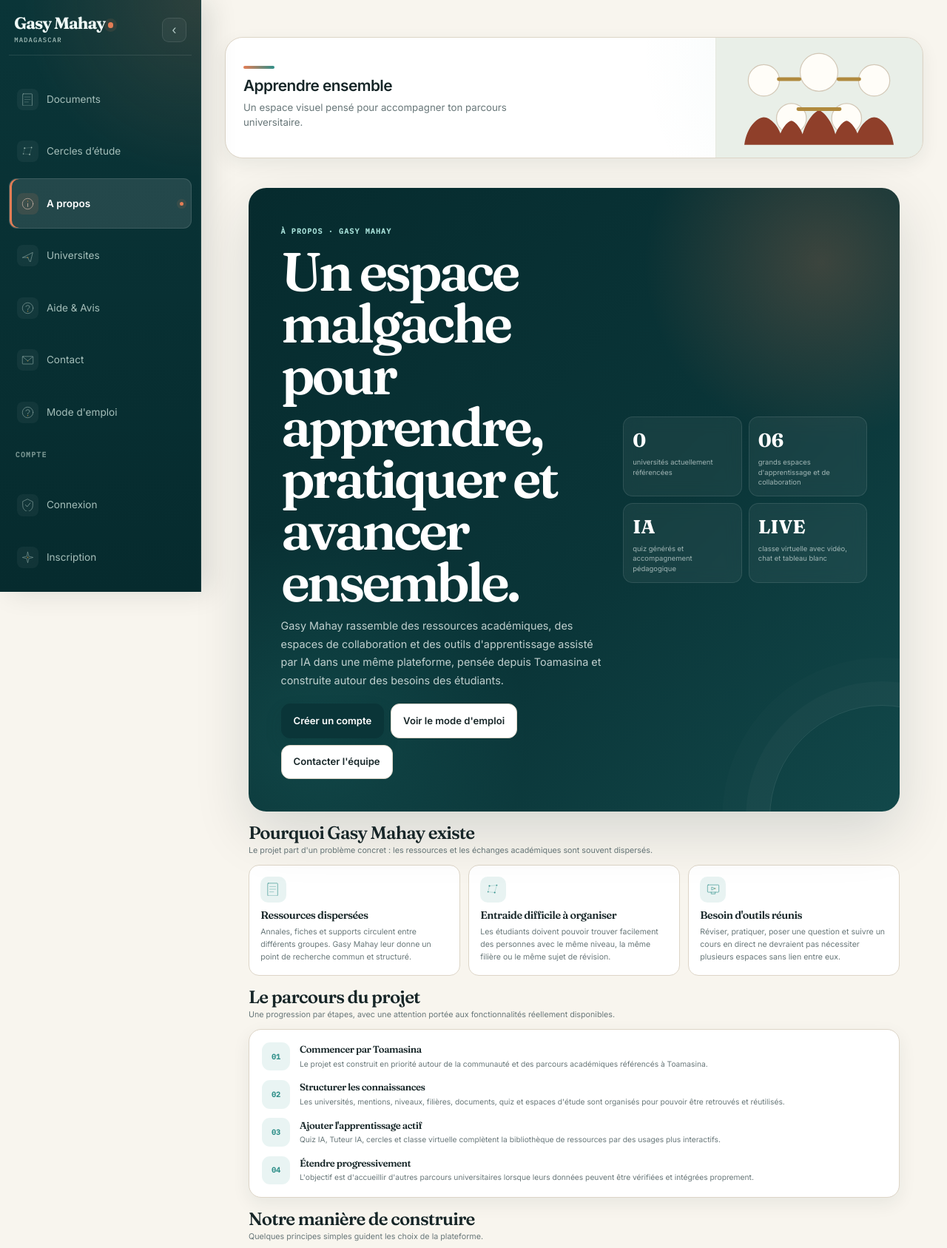
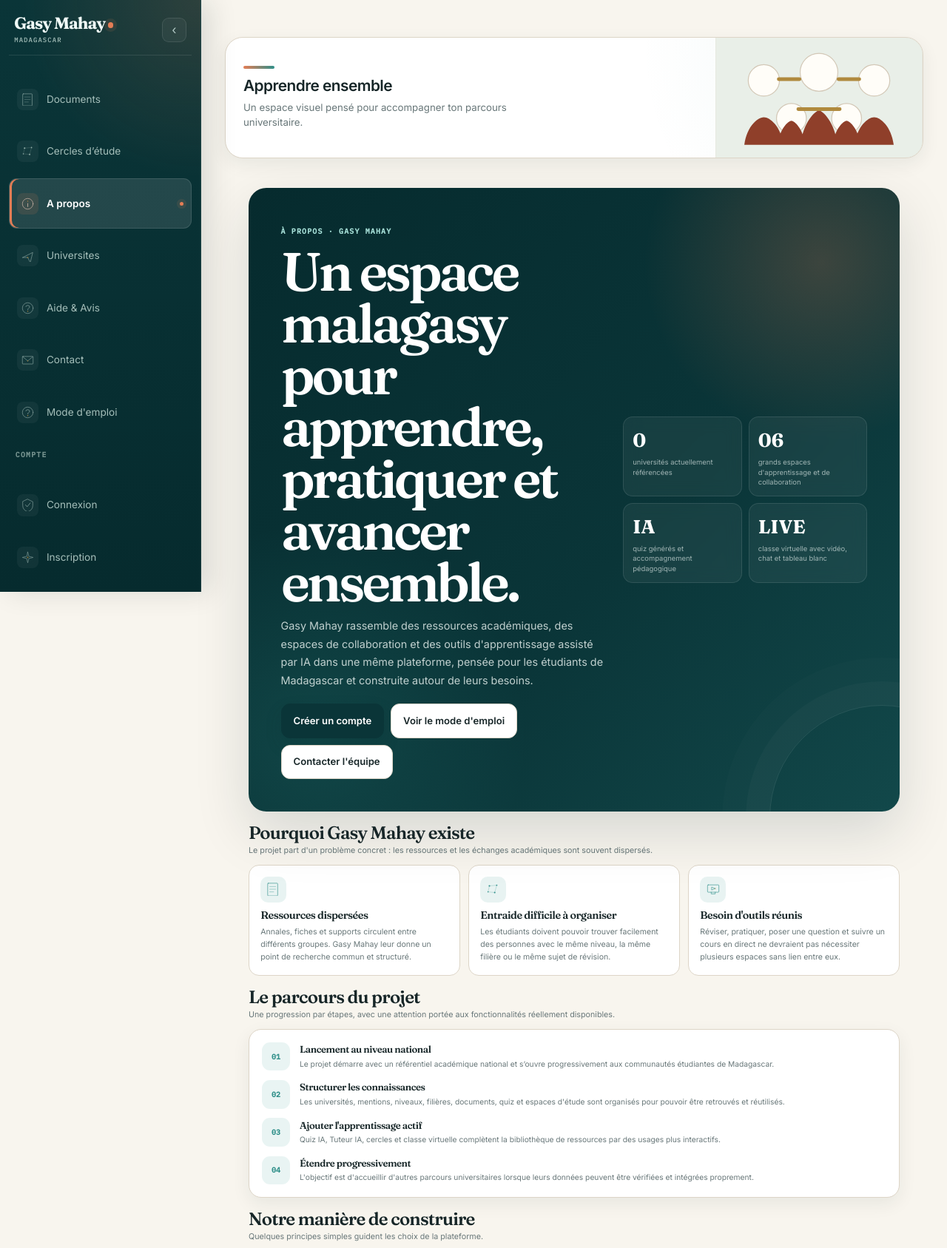
Before and after one commit to jakejohnson0796-glitch/mahay-toamasina, a FastAPI app: page /a-propos in a window 1280 px wide. Shown: the top 1687 px of the page at 74% size. Run offline with FastAPI, Linux system fonts and the light colour scheme; parts of the project's set-up code (start-up, migrations or seed data) failed here and were passed over.

Commit message:
brand: nationaliser la page A propos

```diff
--- a/app/templates/a_propos.html
+++ b/app/templates/a_propos.html
@@ -9,11 +9,11 @@
   <section class="public-hero" aria-labelledby="about-title">
     <div>
       <span class="public-kicker">À propos · Gasy Mahay</span>
-      <h1 id="about-title">Un espace malgache pour apprendre, pratiquer et avancer ensemble.</h1>
+      <h1 id="about-title">Un espace malagasy pour apprendre, pratiquer et avancer ensemble.</h1>
       <p>
         Gasy Mahay rassemble des ressources académiques, des espaces de collaboration
         et des outils d'apprentissage assisté par IA dans une même plateforme,
-        pensée depuis Toamasina et construite autour des besoins des étudiants.
+        pensée pour les étudiants de Madagascar et construite autour de leurs besoins.
       </p>
       <div class="public-actions">
         <a class="bouton bouton-primaire" href="/inscription">Créer un compte</a>
@@ -69,7 +69,7 @@
     <div class="public-panel">
       <div class="public-story">
         <span class="public-story-marker">01</span>
-        <div><h3>Commencer par Toamasina</h3><p>Le projet est construit en priorité autour de la communauté et des parcours académiques référencés à Toamasina.</p></div>
+        <div><h3>Lancement au niveau national</h3><p>Le projet démarre avec un référentiel académique national et s’ouvre progressivement aux communautés étudiantes de Madagascar.</p></div>
       </div>
       <div class="public-story">
         <span class="public-story-marker">02</span>
```
